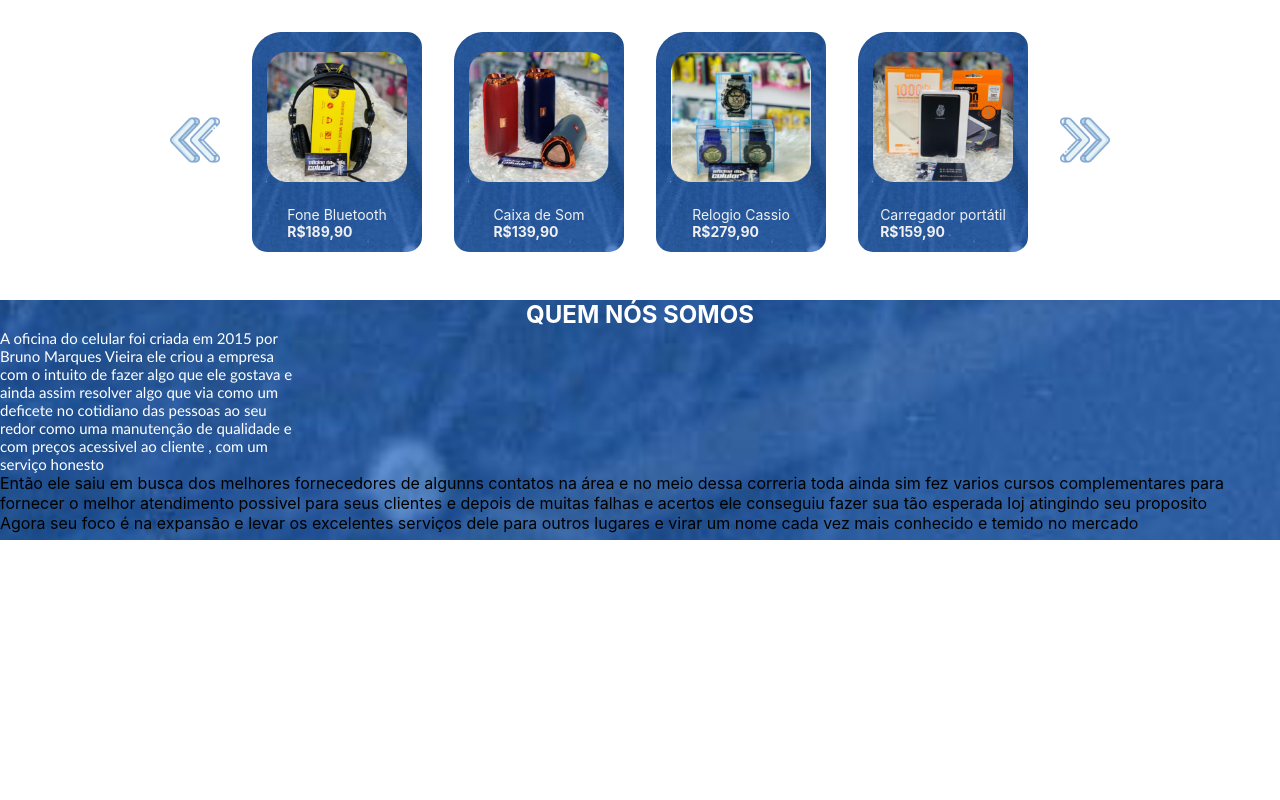
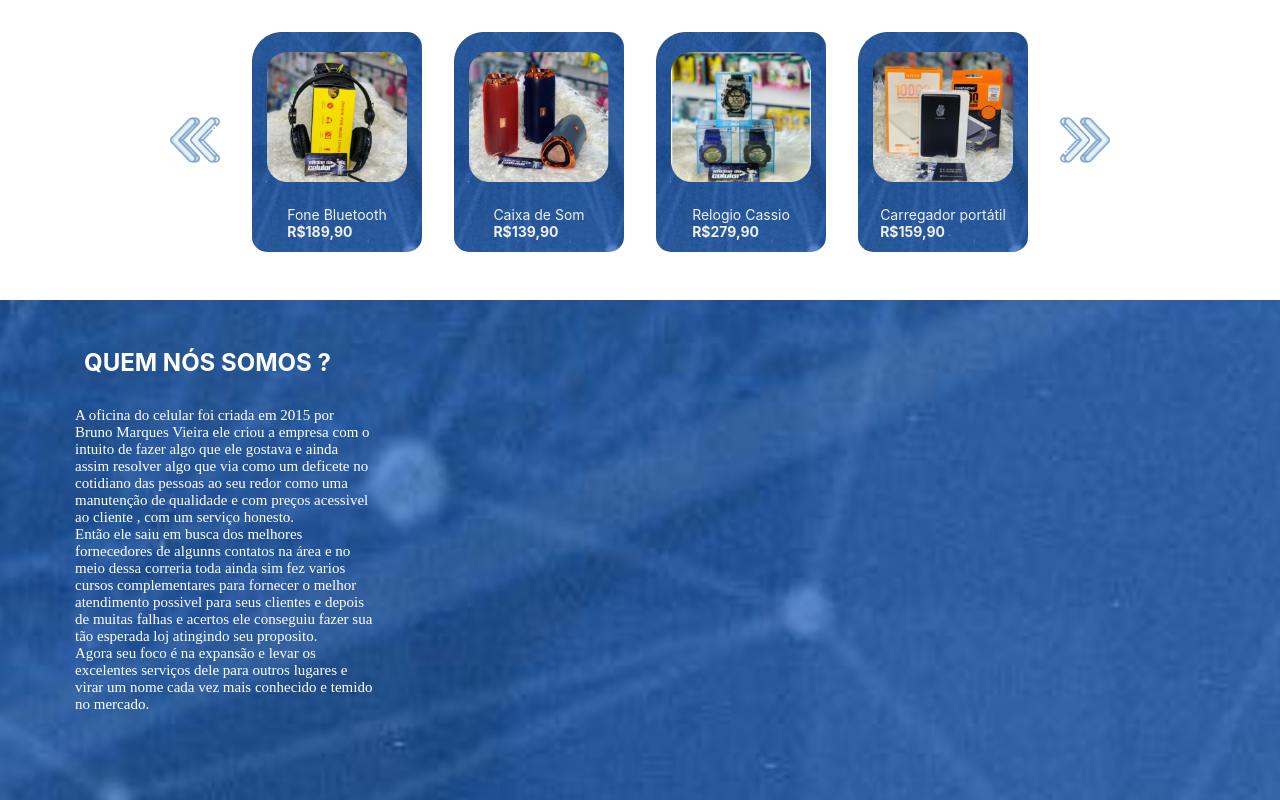
Before and after one commit to Matheus5925/oficina_do_celular2, a React app in the folder site1/: page /home in a window 1280 px wide. Shown: the part 1124-1924 px from the top of the page. Before the commit the page ends 1664 px from the top, so only its background shows below. Built offline with nearby package versions, Linux system fonts and the light colour scheme.

Commit message:
commit 10

```diff
--- a/site1/src/pages/home/index.js
+++ b/site1/src/pages/home/index.js
@@ -80,10 +80,10 @@
                             </div>
                         </div>
                         <div className='textos'>
-                         <h1 className='TITULO'>QUEM NÓS SOMOS </h1>
-                         <p className ='p1'> A oficina do celular foi criada em 2015 por Bruno Marques Vieira  ele criou a empresa com o intuito de fazer algo que ele gostava e ainda assim resolver algo que via como um deficete no cotidiano das pessoas ao seu redor como uma manutenção de qualidade e com preços acessivel ao cliente , com um serviço honesto </p>
-                          <p className='p2'>Então ele saiu em busca dos melhores fornecedores de algunns contatos na área e no meio dessa correria toda ainda sim fez varios cursos  complementares para fornecer o melhor atendimento possivel para seus clientes e depois de muitas falhas e acertos ele conseguiu fazer sua tão esperada loj atingindo seu proposito </p>
-                        <p className = 'p3'>Agora seu  foco é na expansão e levar os excelentes serviços dele para outros lugares e virar um nome cada vez mais conhecido e temido no mercado </p>
+                         <h1 className='TITULO'>QUEM NÓS SOMOS ? </h1>
+                         <p className ='p1'> A oficina do celular foi criada em 2015 por Bruno Marques Vieira  ele criou a empresa com o intuito de fazer algo que ele gostava e ainda assim resolver algo que via como um deficete no cotidiano das pessoas ao seu redor como uma manutenção de qualidade e com preços acessivel ao cliente , com um serviço honesto. </p>
+                          <p className='p2'>Então ele saiu em busca dos melhores fornecedores de algunns contatos na área e no meio dessa correria toda ainda sim fez varios cursos  complementares para fornecer o melhor atendimento possivel para seus clientes e depois de muitas falhas e acertos ele conseguiu fazer sua tão esperada loj atingindo seu proposito. </p>
+                        <p className = 'p3'>Agora seu  foco é na expansão e levar os excelentes serviços dele para outros lugares e virar um nome cada vez mais conhecido e temido no mercado. </p>
                     </div>
             </section>
             </main>
--- a/site1/src/pages/home/index.scss
+++ b/site1/src/pages/home/index.scss
@@ -128,21 +128,42 @@
         background-repeat: no-repeat;
         display:inline;
         background-size: 100%;
-        height: 240px;
+        height: 500px;
     }
 
     .TITULO{
+        margin-top: 2em;
         font-size: 1.5em;
+        margin-left: 3.5em;
         color: #ffffff;
-        text-align: center;
+
     }
     .p1{
+
+        margin-top: 2em;
+        margin-left: 5em;
         font-size: 15px;
         color: #ffffff;
-        font-family: 'Trebuchet MS', 'Lucida Sans Unicode', 'Lucida Grande', 'Lucida Sans', Arial, sans-serif;
+        font-family: 'freeMono , monospace';
         width: 20em;
+
 
     }
 
+    .p2{
+        margin-left: 5em;
+        font-size: 15px;
+        color: #ffffff;
+        font-family: 'freeMono , monospace';
+        width: 20em;
+    }
+
+    .p3{
+        margin-left: 5em;
+        font-size: 15px;
+        color: #ffffff;
+        font-family: 'freeMono , monospace';
+        width: 20em;
+    }
 
 }
```
Also changed, not shown: site1/src/assets/image/tecnico.png (added).
